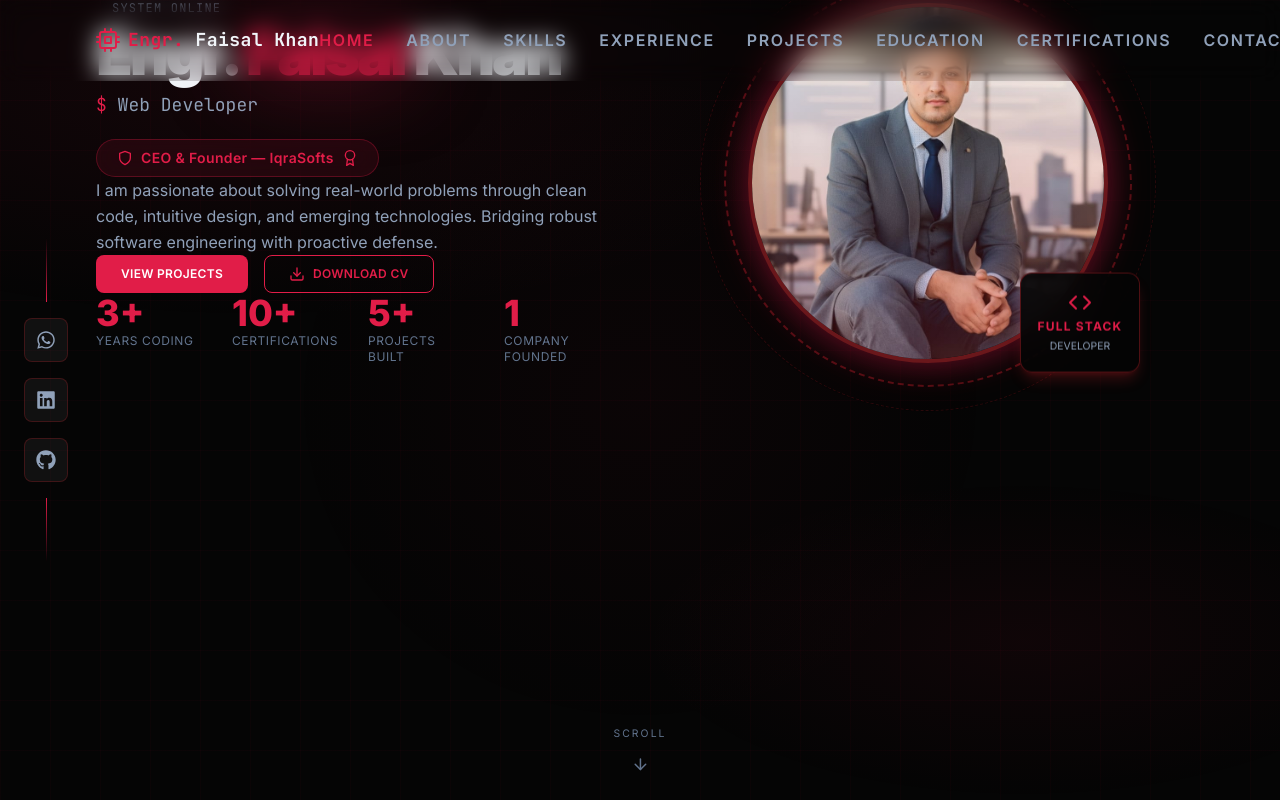
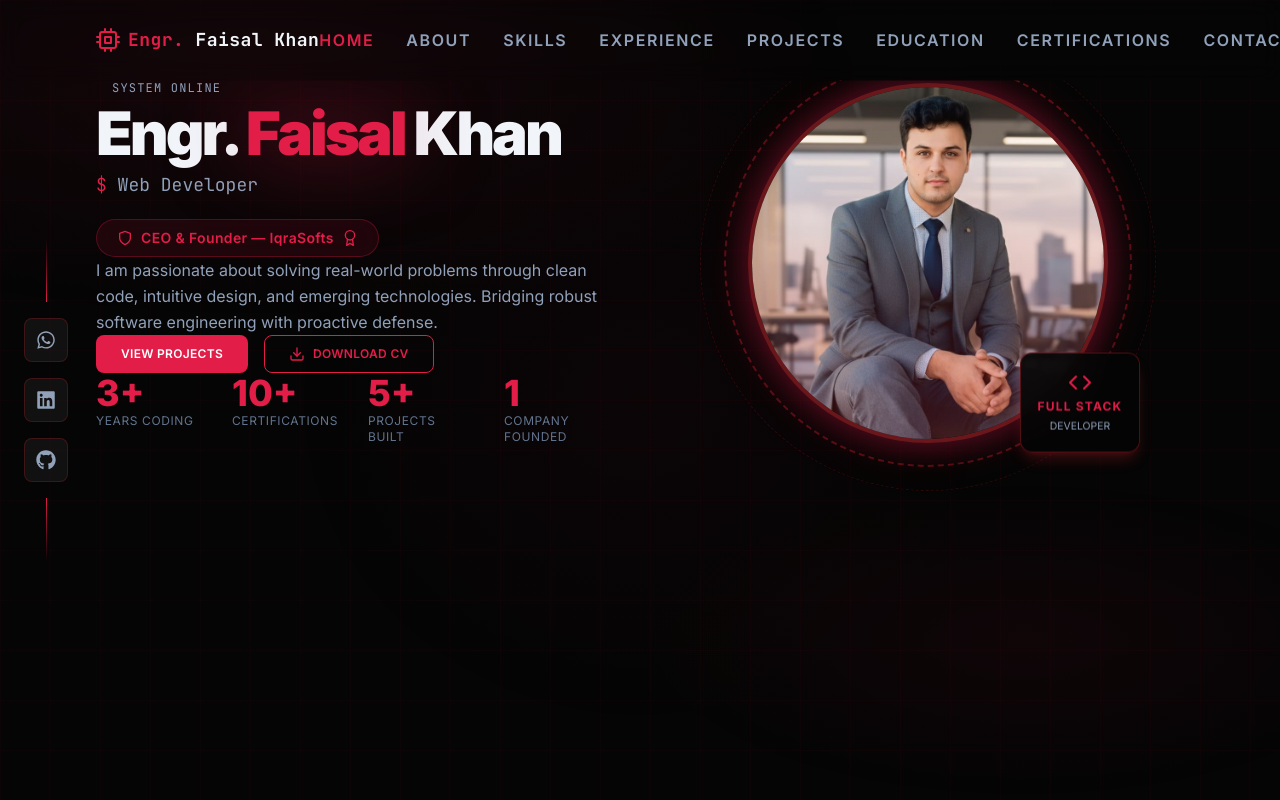
Before and after one commit to faisalkhancodes/ifaisalkhan-project, a React app: page / in a window 1280 px wide. Shown: the top 800 px of the page. Built offline with nearby package versions, Linux system fonts and the light colour scheme; the HTML template or start-up script is replaced by a standard one.

Commit message:
Fixed Hero overlap with global spacer and improved Certifications modal

```diff
--- a/src/App.jsx
+++ b/src/App.jsx
@@ -34,6 +34,8 @@ function App() {
       <SocialSidebar />
 
       <main>
+        {/* Global Navbar Spacer to prevent overlap with fixed header */}
+        <div className="h-16 md:h-20" />
         <Hero />
         <div className="w-full h-[150px]" />
         <About />
```
